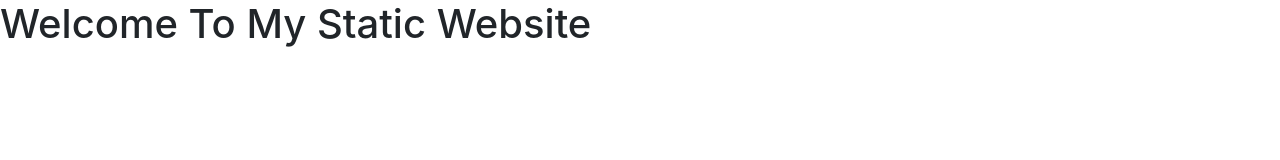
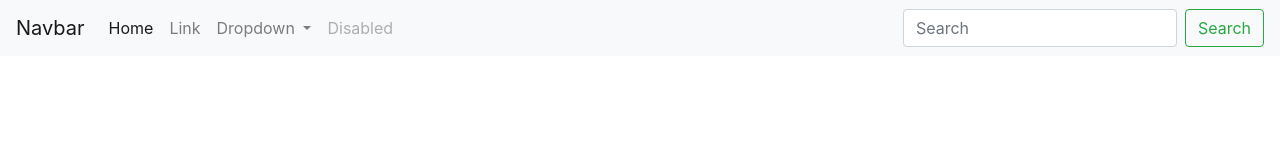
Before and after one commit to dev4time/Test1, a plain HTML site: page index.html in a window 1280 px wide. Drawn offline with nearby package versions, Linux system fonts and the light colour scheme.

Commit message:
add navbar to index.html

```diff
--- a/index.html
+++ b/index.html
@@ -19,7 +19,41 @@
         <title>Home Page</title>
     </head>
     <body>
-        <h1>Welcome To My Static Website</h1>
+      <nav class="navbar navbar-expand-lg navbar-light bg-light">
+<a class="navbar-brand" href="#">Navbar</a>
+<button class="navbar-toggler" type="button" data-toggle="collapse" data-target="#navbarSupportedContent" aria-controls="navbarSupportedContent" aria-expanded="false" aria-label="Toggle navigation">
+  <span class="navbar-toggler-icon"></span>
+</button>
+
+<div class="collapse navbar-collapse" id="navbarSupportedContent">
+  <ul class="navbar-nav mr-auto">
+    <li class="nav-item active">
+      <a class="nav-link" href="#">Home <span class="sr-only">(current)</span></a>
+    </li>
+    <li class="nav-item">
+      <a class="nav-link" href="#">Link</a>
+    </li>
+    <li class="nav-item dropdown">
+      <a class="nav-link dropdown-toggle" href="#" id="navbarDropdown" role="button" data-toggle="dropdown" aria-haspopup="true" aria-expanded="false">
+        Dropdown
+      </a>
+      <div class="dropdown-menu" aria-labelledby="navbarDropdown">
+        <a class="dropdown-item" href="#">Action</a>
+        <a class="dropdown-item" href="#">Another action</a>
+        <div class="dropdown-divider"></div>
+        <a class="dropdown-item" href="#">Something else here</a>
+      </div>
+    </li>
+    <li class="nav-item">
+      <a class="nav-link disabled" href="#" tabindex="-1" aria-disabled="true">Disabled</a>
+    </li>
+  </ul>
+  <form class="form-inline my-2 my-lg-0">
+    <input class="form-control mr-sm-2" type="search" placeholder="Search" aria-label="Search">
+    <button class="btn btn-outline-success my-2 my-sm-0" type="submit">Search</button>
+  </form>
+</div>
+</nav>
 
         <!-- Optional JavaScript -->
         <!-- jQuery first, then Popper.js, then Bootstrap JS -->
```
